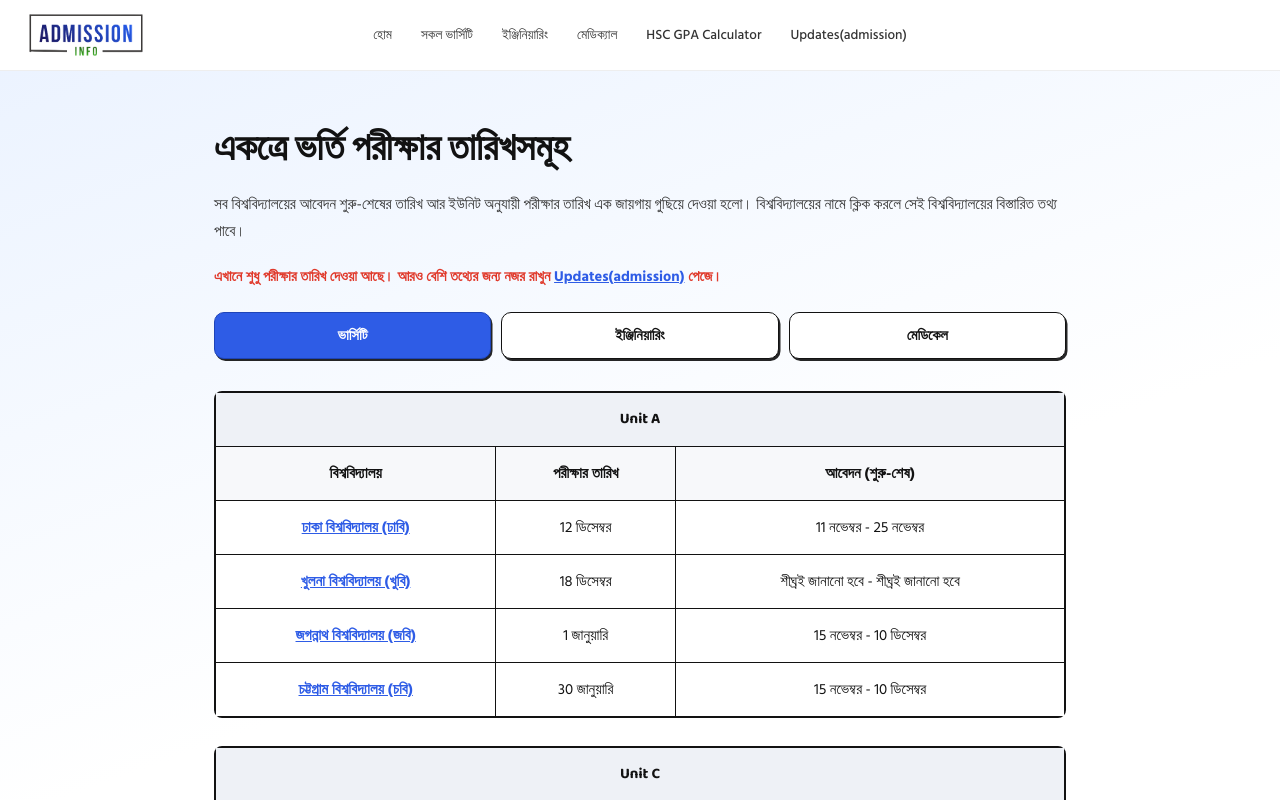
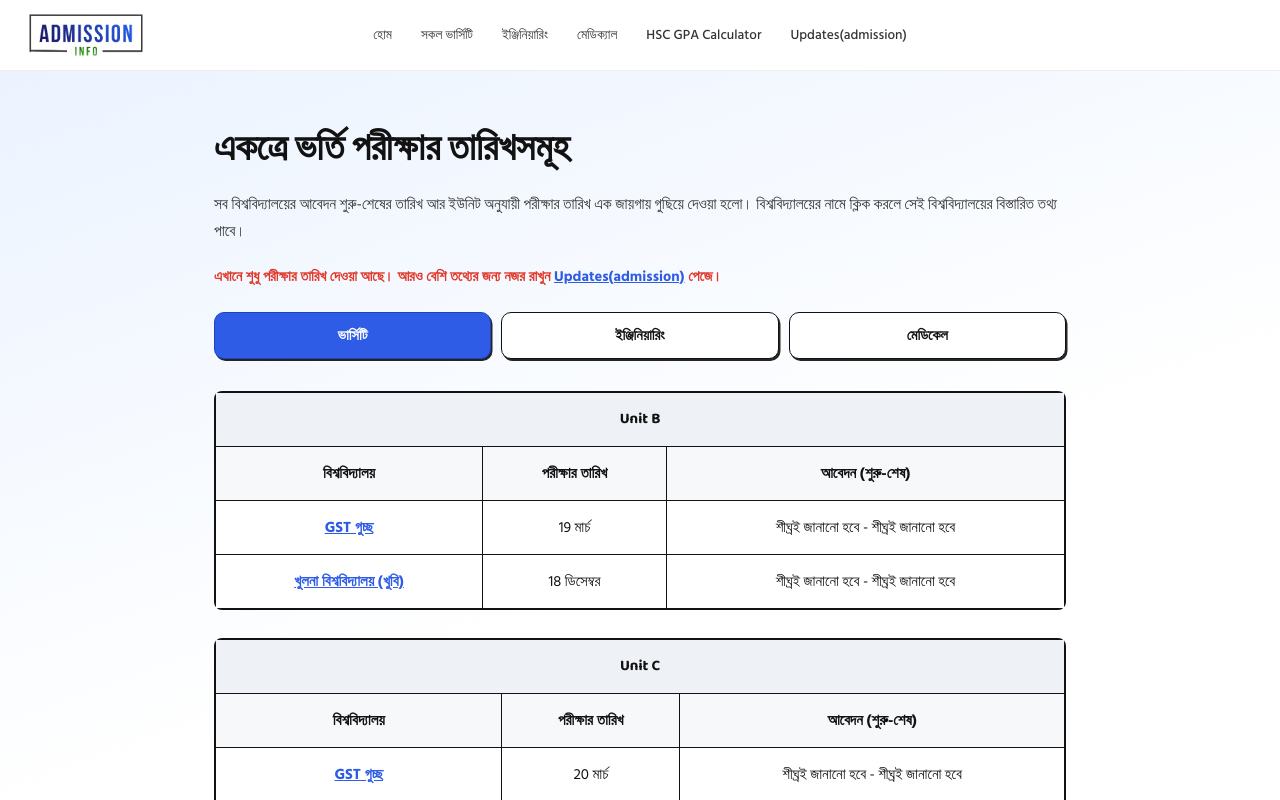
Before and after one commit to nishat-jihad/Admission-info, a Next.js app in the folder chance-hobe-ki/: page /exam-dates in a window 1280 px wide. Shown: the top 800 px of the page. Built offline with nearby package versions, Linux system fonts and the light colour scheme.

Commit message:
Update examDates.js

```diff
--- a/chance-hobe-ki/src/data/examDates.js
+++ b/chance-hobe-ki/src/data/examDates.js
@@ -6,6 +6,20 @@
 // category: "university" | "engineering" | "medical" — পেজে এই তিনটা আলাদা
 // সেকশনে ভাগ করে দেখানোর জন্য ব্যবহার হয়।
 export const examDates = [
+  {
+    id: "gst",
+    universityId: "gst",
+    universityName: "GST গুচ্ছ",
+    shortName: "GST",
+    category: "university",
+    applicationStart: "শীঘ্রই জানানো হবে",
+    applicationEnd: "শীঘ্রই জানানো হবে",
+    schedule: [
+      { unit: "B", date: "19 মার্চ" },
+      { unit: "C", date: "20 মার্চ" },
+      { unit: "A", date: "27 মার্চ" },
+    ],
+  },
   {
     id: "medical",
     universityId: "medical",
```
